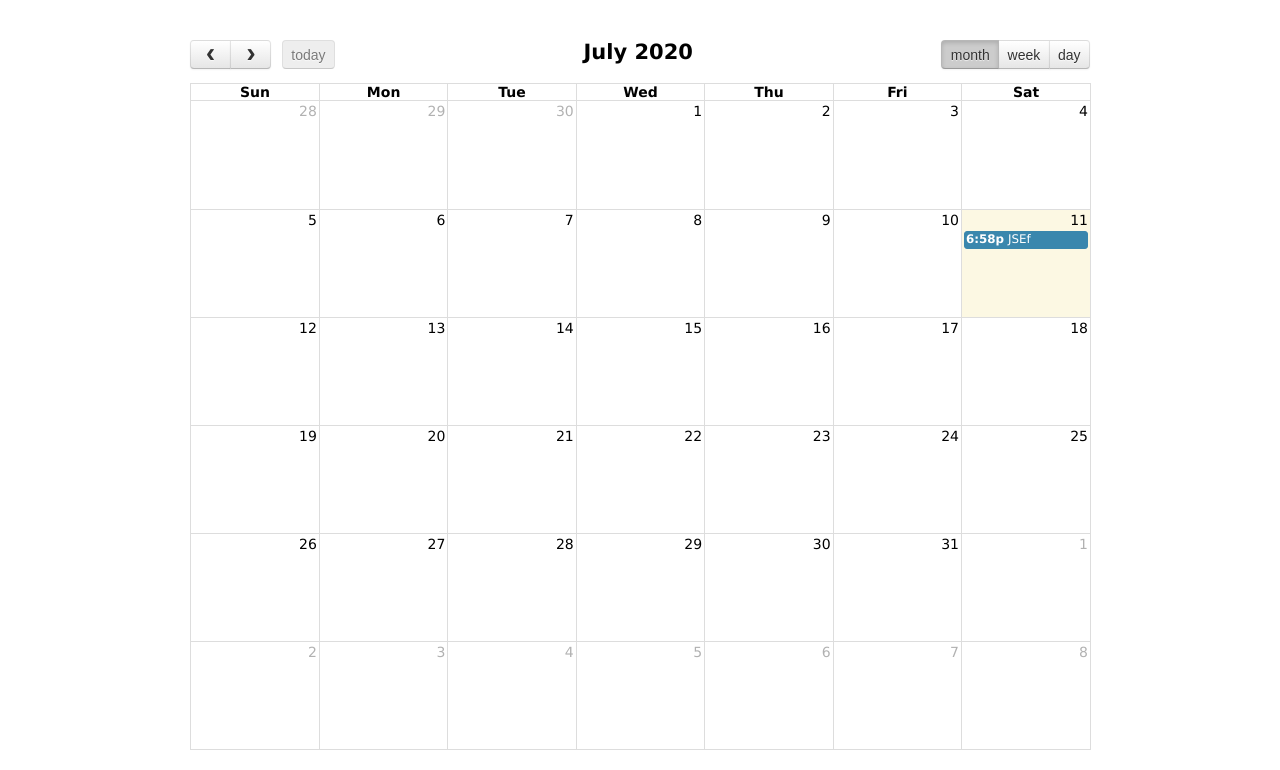
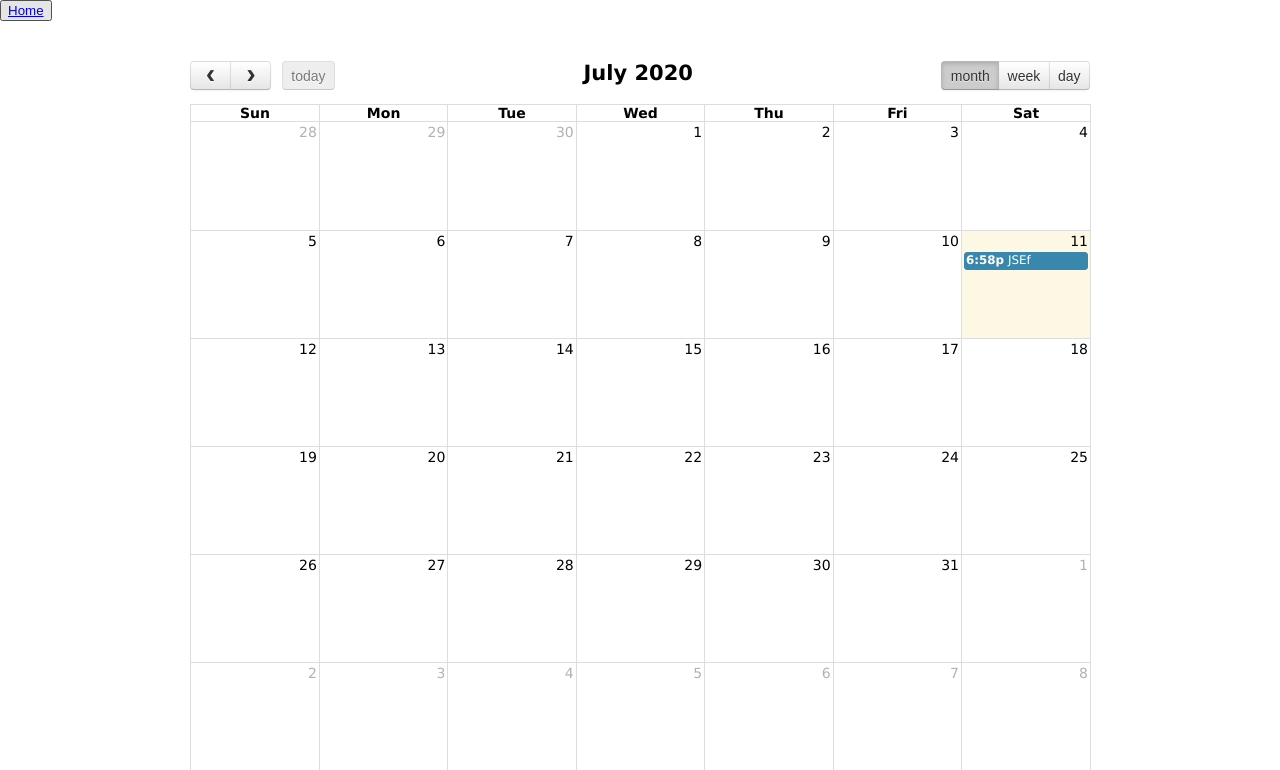
Before and after one commit to karkipra/Water-Walkers, a Flask app: page /calendar in a window 1280 px wide. Shown: the top 770 px of the page. Run offline with Flask 2, Linux system fonts and the light colour scheme; data comes from the database, SQL or seed files in the repository; some libraries are stand-ins or nearby versions.

Commit message:
added back link in calendar

```diff
--- a/events.json
+++ b/events.json
@@ -1 +1 @@
-[{"title": "JSEf", "start": "2020-07-11T18:58", "end": "2020-07-11T20:58", "url": ""}]
+[{"url": "", "start": "2020-07-11T18:58", "end": "2020-07-11T20:58", "title": "JSEf"}]
--- a/templates/calendar.html
+++ b/templates/calendar.html
@@ -1,3 +1,5 @@
+
+
 <!DOCTYPE html>
 <html>
 <head>
@@ -69,8 +71,15 @@
 	}
 
 </style>
+
 </head>
+
 <body>
+	<div>
+		<button>
+			<a href="{{ url_for('index') }}" class="button">Home</a>
+		</button>
+	</div>
 
 	<div id='script-warning'>
 		Error getting data from <code>/data</code> endpoint.
```
